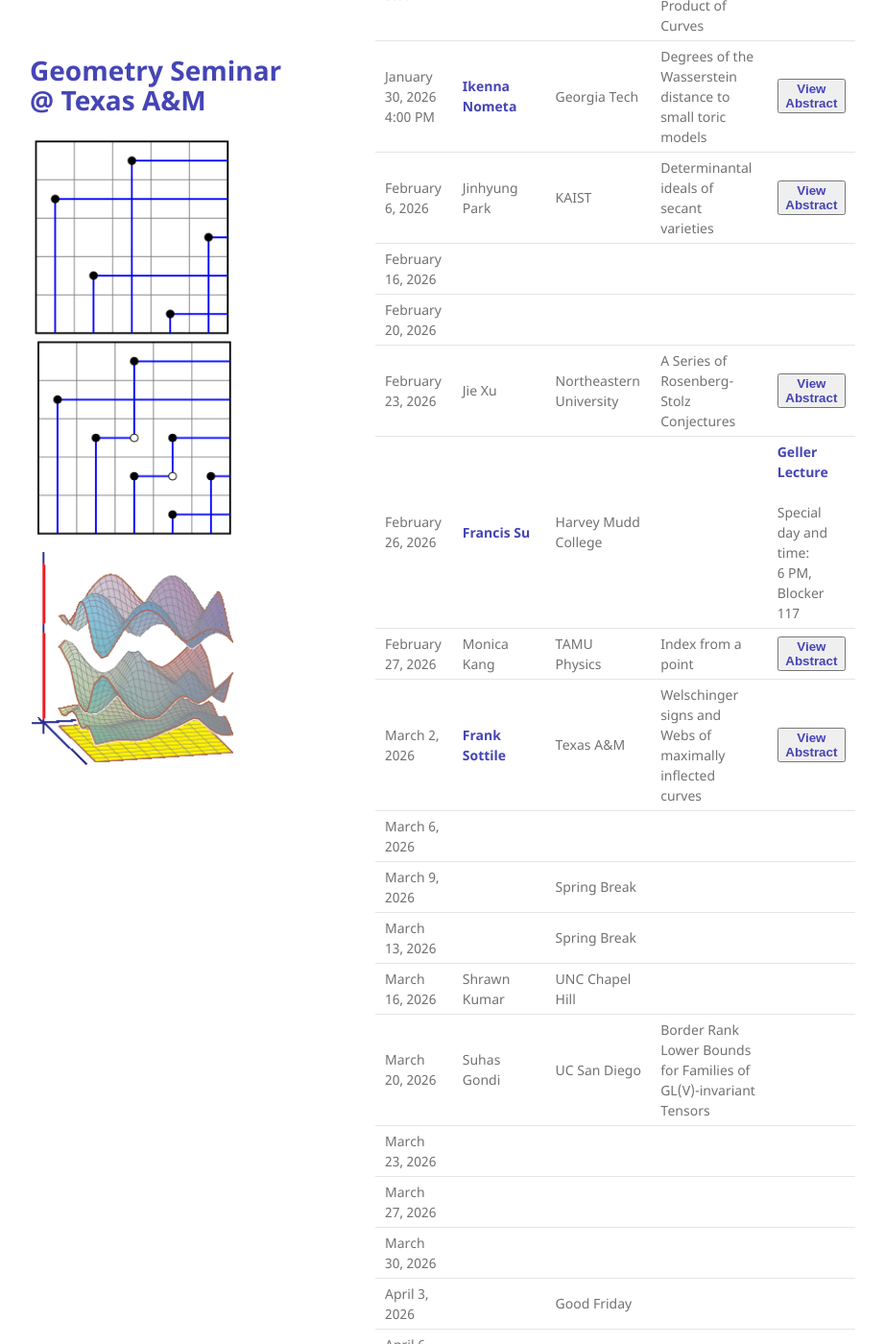
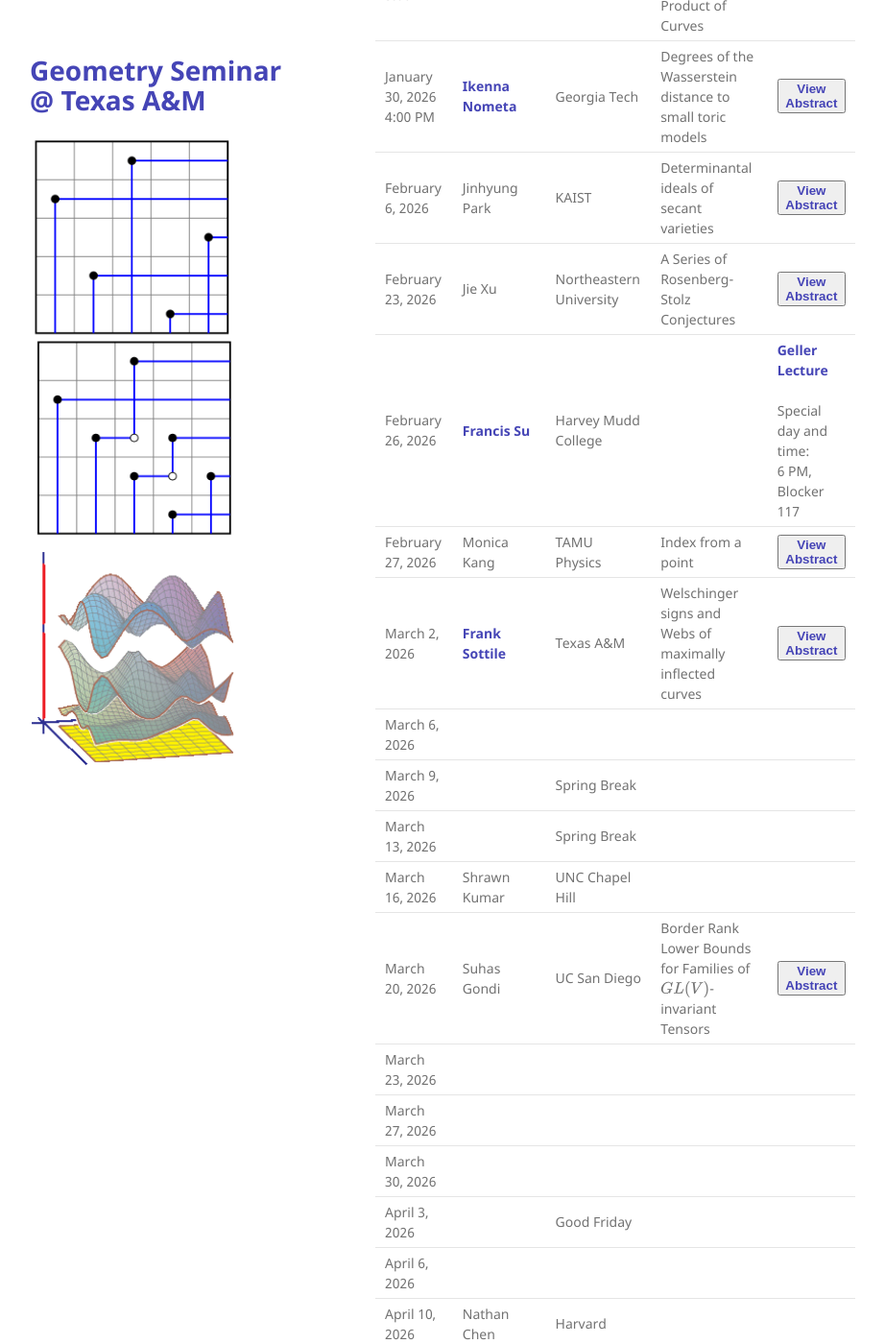
Before and after one commit to tamu-seminar/geometry, a Jekyll site: the page built from index.md, in a window 1280 px wide and 1400 px high, scrolled down 581 px. Shown: the whole window at 96% size, without its empty margins (179-1101 px from the left). Built offline with Jekyll 4.4.1, drawn with Linux system fonts in a browser that asks for light colours.

Commit message:
added an abstract

```diff
--- a/index.md
+++ b/index.md
@@ -30,8 +30,6 @@ The organizers are [Frank Sottile](https://franksottile.github.io/) and others.
 | January 30, 2026 3:00 PM |[Luca Di Cerbo](https://people.clas.ufl.edu/ldicerbo/) | Florida |Curvature, Macroscopic Dimensions, and Symmetric Product of Curves |  <button type="button" class="abstract-link" onclick="showAbstract('DiCerbo')">View Abstract</button>|
 | January 30, 2026 4:00 PM|[Ikenna Nometa](https://www.ikennanometa.com/) | Georgia Tech | Degrees of the Wasserstein distance to small toric models| <button type="button" class="abstract-link" onclick="showAbstract('Nometa')">View Abstract</button> |
 | February 6, 2026 | Jinhyung Park | KAIST | Determinantal ideals of secant varieties |<button type="button" class="abstract-link" onclick="showAbstract('Park')">View Abstract</button>  |
-| February 16, 2026 | | | | |
-| February 20, 2026 | | | | |
 | February 23, 2026 |  Jie Xu | Northeastern University | A Series of Rosenberg-Stolz Conjectures |  <button type="button" class="abstract-link" onclick="showAbstract('JieXu')">View Abstract</button>|
 | February 26, 2026 | [Francis Su](https://www.francissu.com/) | Harvey Mudd College | | [Geller Lecture](https://sites.google.com/tamu.edu/geller-lecture-2026/home) <br><br> Special day and time: <br> 6 PM, Blocker 117 |
 | February 27, 2026 | Monica Kang| TAMU Physics|Index from a point |  <button type="button" class="abstract-link" onclick="showAbstract('Kang')">View Abstract</button> |
@@ -40,7 +38,7 @@ The organizers are [Frank Sottile](https://franksottile.github.io/) and others.
 | March 9, 2026 | | Spring Break | | |
 | March 13, 2026 | | Spring Break | | |
 | March 16, 2026 | Shrawn Kumar | UNC Chapel Hill | | |
-| March 20, 2026 | Suhas Gondi| UC San Diego | Border Rank Lower Bounds for Families of GL(V)-invariant Tensors| |
+| March 20, 2026 | Suhas Gondi| UC San Diego | Border Rank Lower Bounds for Families of $GL(V)$-invariant Tensors| <button type="button" class="abstract-link" onclick="showAbstract('Gondi')">View Abstract</button>  |
 | March 23, 2026 | | | | |
 | March 27, 2026 | | | | |
 | March 30, 2026 | | | | |
@@ -170,7 +168,6 @@ In this talk, we introduce a different, conformal geometry and PDE approach to p
   <p>
  We argue that protected data of $4d$ $N=2$ SCFTs admits a purely algebro-geometric characterization. We conjecture that both the Macdonald index (and hence the Schur index) and the Higgs branch are encoded by a bifiltered affine scheme determined by OPE nilpotency and decoupling relations. Focusing on Argyres–Douglas theories, where the Higgs branch is a point, we show that this geometric construction suffices to reconstruct the full Macdonald index. This is based on recent works with Craig Lawrie and Jaewon Song.
 </p>
-</p>
 </div>
 <!---------------------------------------------------------------------------------------------------->
 
@@ -179,7 +176,6 @@ In this talk, we introduce a different, conformal geometry and PDE approach to p
 <div id="Sottile2" style="display:none;" aria-hidden="true">
   <p>
 
-</p>
 A 3-dimensional subspace $f$ of real polynomials defines a map $f\colon {\mathbb P}^1 \to {\mathbb P}^2$ whose image is a rational plane curve.
 It is maximally inflected when all of its flexes are real, equivalently, when its Wronski determinant has only real roots.
 We associate two {\it a priori} distinct signs ($\pm 1$) to $f$: the Welschinger invariant of the rational curve and the degree of
@@ -187,7 +183,7 @@ the Wronski map at $f$.   Extensive computation suggests that these signs coinci
 we were led to a deeper conjecture:  We define a mixed Wronskian, a function ${\mathbb P}^1 \to {\mathbb P}^1$.  The
 inverse image of the positive reals encodes the real geometry of $f$ and conjecturally is an object called a web.
 We conjecture that known bijections between webs and standard Young tableaux and between tableaux with maximally inflected curves
-recovers the curve.
+recovers the curve.</p>
 <p>
 This talk will explain this  picture with compelling evidence and beautiful
 <a href="https://franksottile.github.io/research/stories/webs/42.html">pictures</a>.  It  is joint  work with Brazelton,  Karp, Le,
@@ -196,6 +192,20 @@ Levinson, McKean,  Peltola, and Speyer.
 </div>
 <!---------------------------------------------------------------------------------------------------->
 
+
+<!---------------------------------------------------------------------------------------------------->
+<div id="Gondi" style="display:none;" aria-hidden="true">
+  <p>
+  The border rank of tensors is a widely studied topic with practical applications to theoretical computer science and algebraic statistics.
+  Lower bounds on the border rank of the matrix multiplication tensor were obtained using techniques from representation theory and
+  algebraic geometry.
+  In this talk, we will prove non-trivial border rank lower bounds for a class of $GL(V)$-invariant tensors
+  using Young flattenings constructed by Wu.
+  We will see how this comes down to proving results on ranks of certain maps between Schur functors,
+  the proofs of which surprisingly use deep results in representation theory and commutative algebra
+</p>
+</div>
+<!---------------------------------------------------------------------------------------------------->
 
 
 <!-- Code that makes the pop-up windows -->
```
